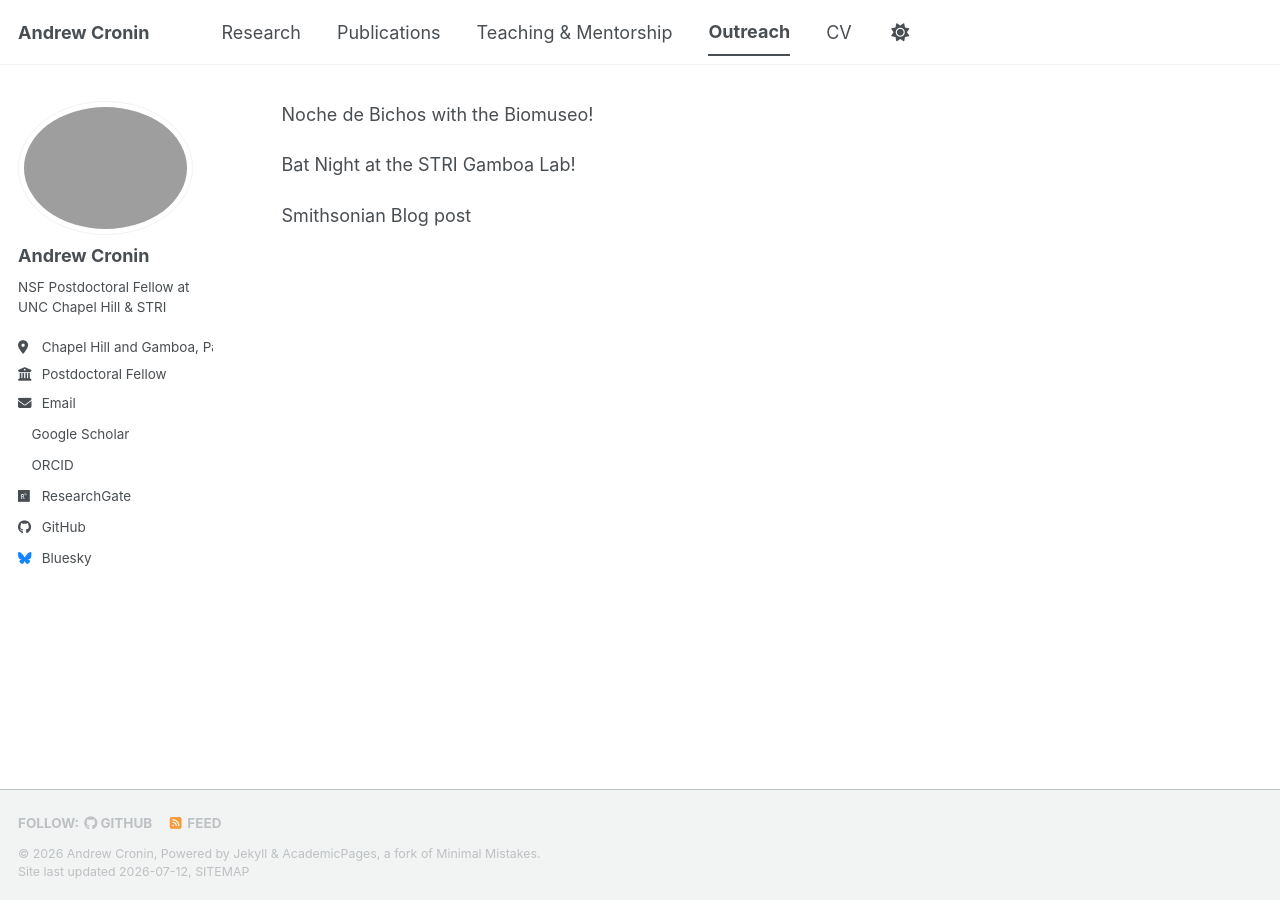
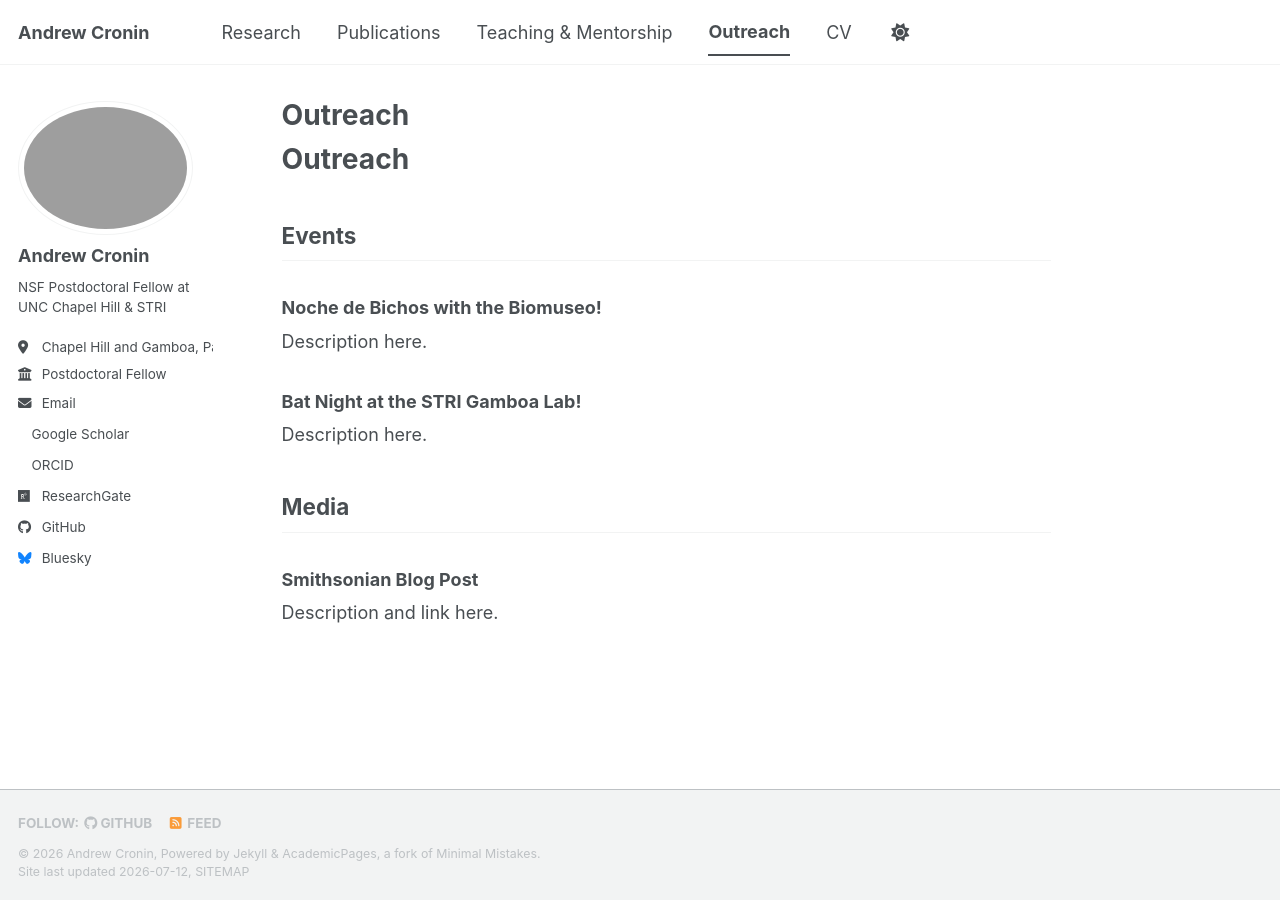
Before and after one commit to andrewdcronin/andrewdcronin.github.io, a Jekyll site: the page built from _pages/outreach.md, in a window 1280 px wide. Built offline with Jekyll 4.4.1, drawn with Linux system fonts in a browser that asks for light colours; our own code applies the rules of GitHub Pages for plain Markdown files; a style sheet for code colours, icons or effects is not loaded.

Commit message:
Update outreach page with events and media sections
Added metadata and structured content for outreach events.

```diff
--- a/_pages/outreach.md
+++ b/_pages/outreach.md
@@ -1,5 +1,23 @@
-Noche de Bichos with the Biomuseo!
+---
+title: "Outreach"
+permalink: /outreach/
+author_profile: true
+---
 
-Bat Night at the STRI Gamboa Lab!
+# Outreach
 
-Smithsonian Blog post
+## Events
+
+### Noche de Bichos with the Biomuseo!
+
+Description here.
+
+### Bat Night at the STRI Gamboa Lab!
+
+Description here.
+
+## Media
+
+### Smithsonian Blog Post
+
+Description and link here.
```
